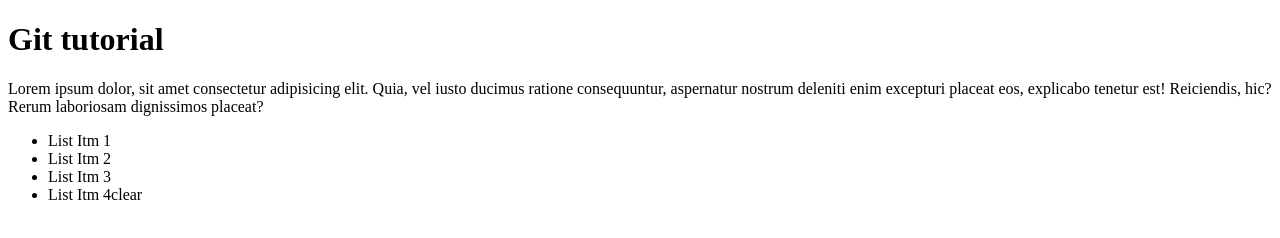
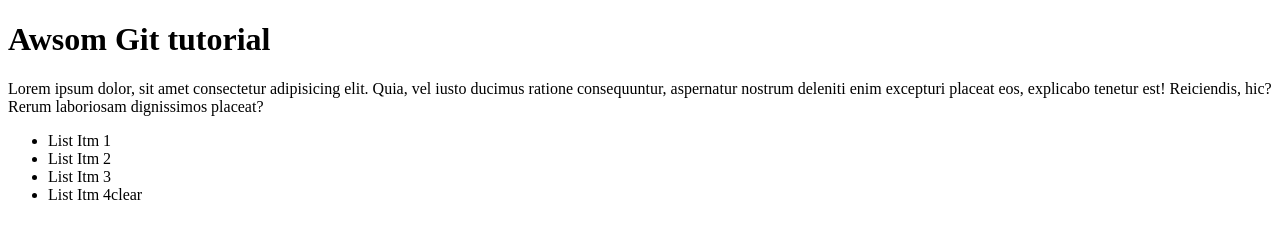
Before and after one commit to AndyOEichelmann/git-tutorial, a plain HTML site: page index.html in a window 1280 px wide. Drawn offline with Linux system fonts and the light colour scheme.

Commit message:
Editing h1

```diff
--- a/index.html
+++ b/index.html
@@ -7,7 +7,7 @@
     <title>Git Tutorial</title>
 </head>
 <body>
-    <h1>Git tutorial</h1>
+    <h1>Awsom Git tutorial</h1>
     <p>Lorem ipsum dolor, sit amet consectetur adipisicing elit. Quia, vel iusto ducimus ratione consequuntur, aspernatur nostrum deleniti enim excepturi placeat eos, explicabo tenetur est! Reiciendis, hic? Rerum laboriosam dignissimos placeat?</p>
     <ul>
         <li>List Itm 1</li>
```
